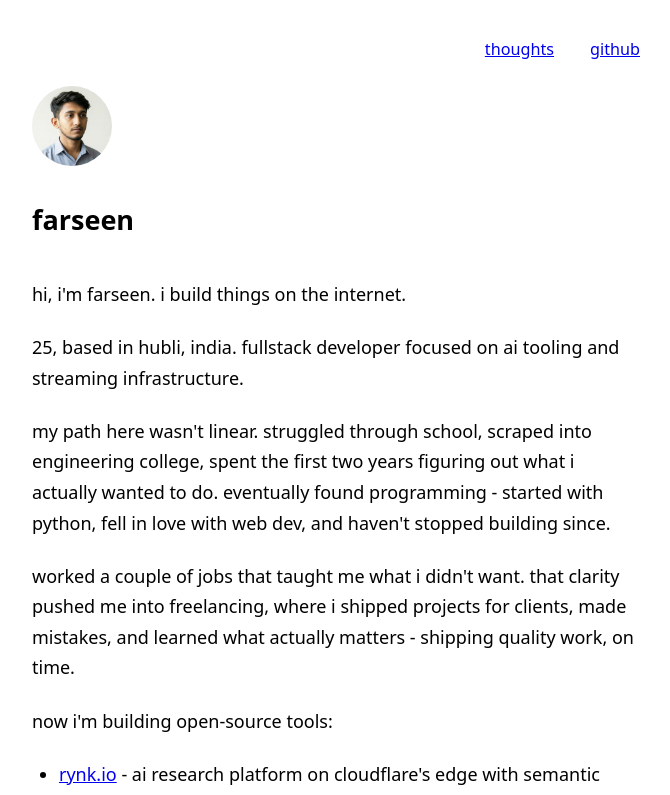
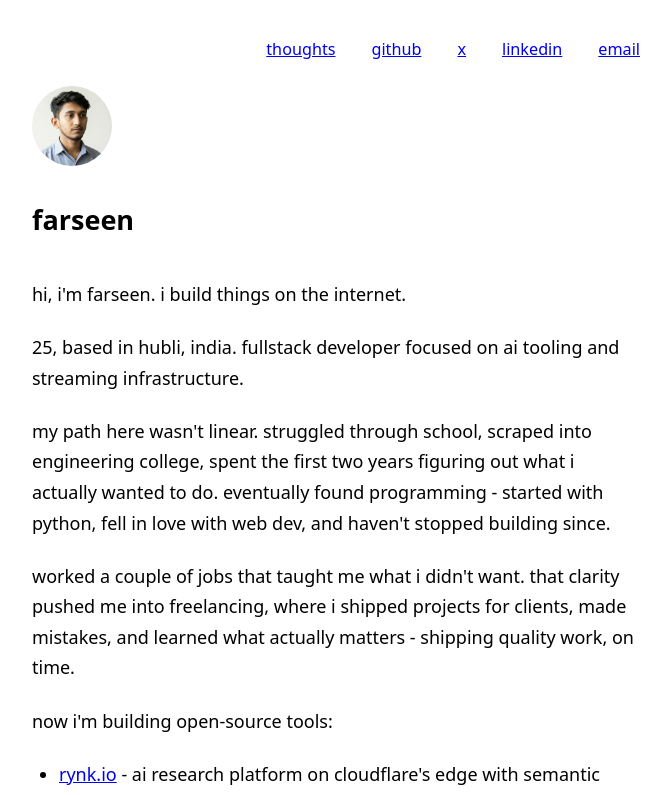
Before and after one commit to farseenmanekhan1232/mysite, a SvelteKit app: page / in a window 1280 px wide. Shown: the top 795 px of the page, without its empty margins (304-974 px from the left). Built offline with nearby package versions, Linux system fonts and the light colour scheme; no server answers.

Commit message:
feat: Add social and contact links to the navigation bar and remove redundant links from the home page.

```diff
--- a/src/routes/+layout.svelte
+++ b/src/routes/+layout.svelte
@@ -13,6 +13,9 @@
         <nav>
             <a href="/thoughts">thoughts</a>
             <a href="https://github.com/farseenmanekhan1232" target="_blank" rel="noopener">github</a>
+            <a href="https://x.com/farsn_" target="_blank" rel="noopener">x</a>
+            <a href="https://www.linkedin.com/in/farseen-m-2419531a7" target="_blank" rel="noopener">linkedin</a>
+            <a href="mailto:farseenmanekhan1232@gmail.com">email</a>
         </nav>
     </header>
 
--- a/src/routes/+page.svelte
+++ b/src/routes/+page.svelte
@@ -48,7 +48,5 @@
 
     <p>if you want to work together: <a href="https://www.upwork.com/freelancers/farseen">hire me on upwork</a> or <a href="mailto:farseenmanekhan1232@gmail.com">email me</a>.</p>
 
-    <p>—</p>
 
-    <p><a href="https://github.com/farseenmanekhan1232">github</a> · <a href="https://x.com/farsn_">x</a> · <a href="https://www.linkedin.com/in/farseen-m-2419531a7">linkedin</a> · <a href="mailto:farseenmanekhan1232@gmail.com">email</a></p>
 </div>
```
